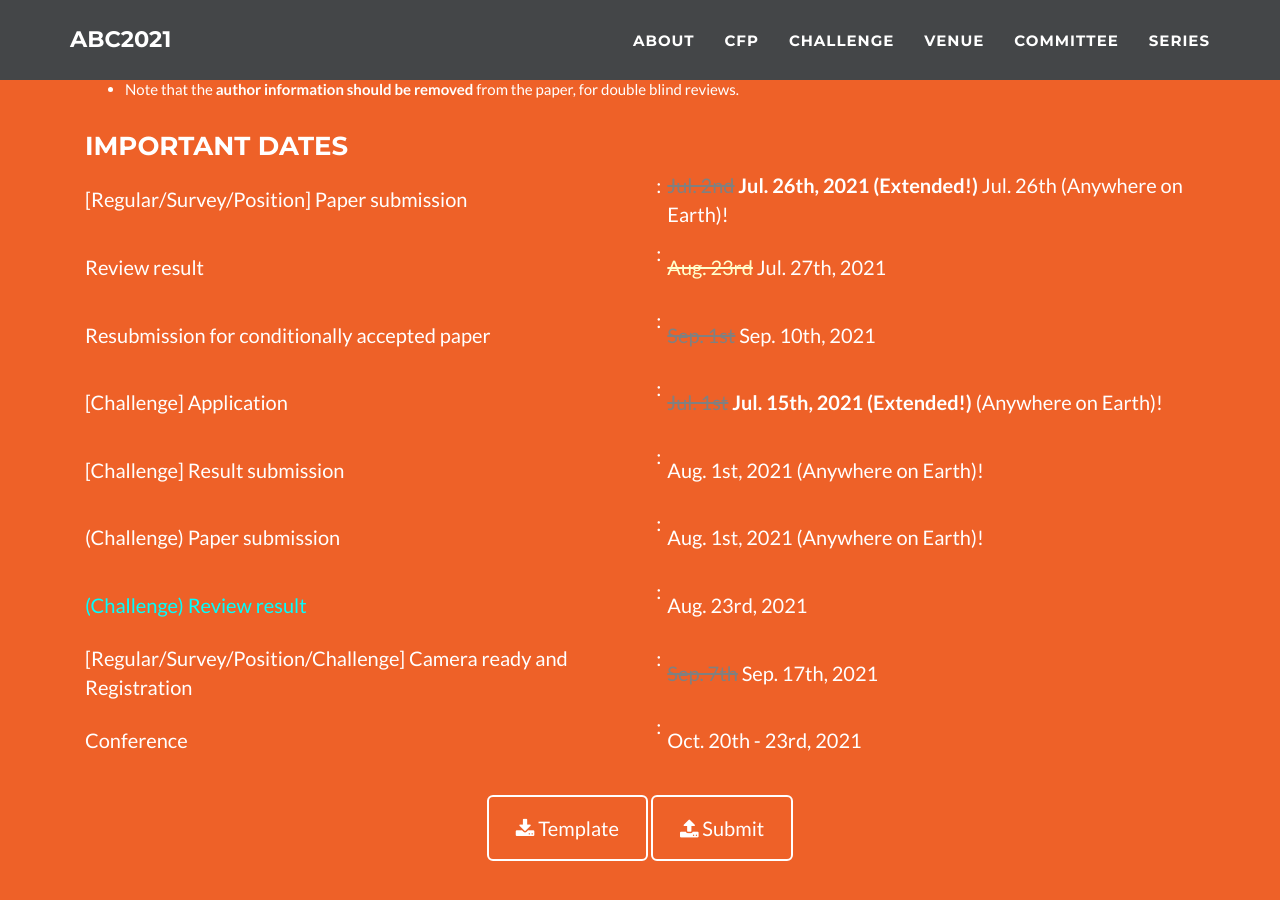
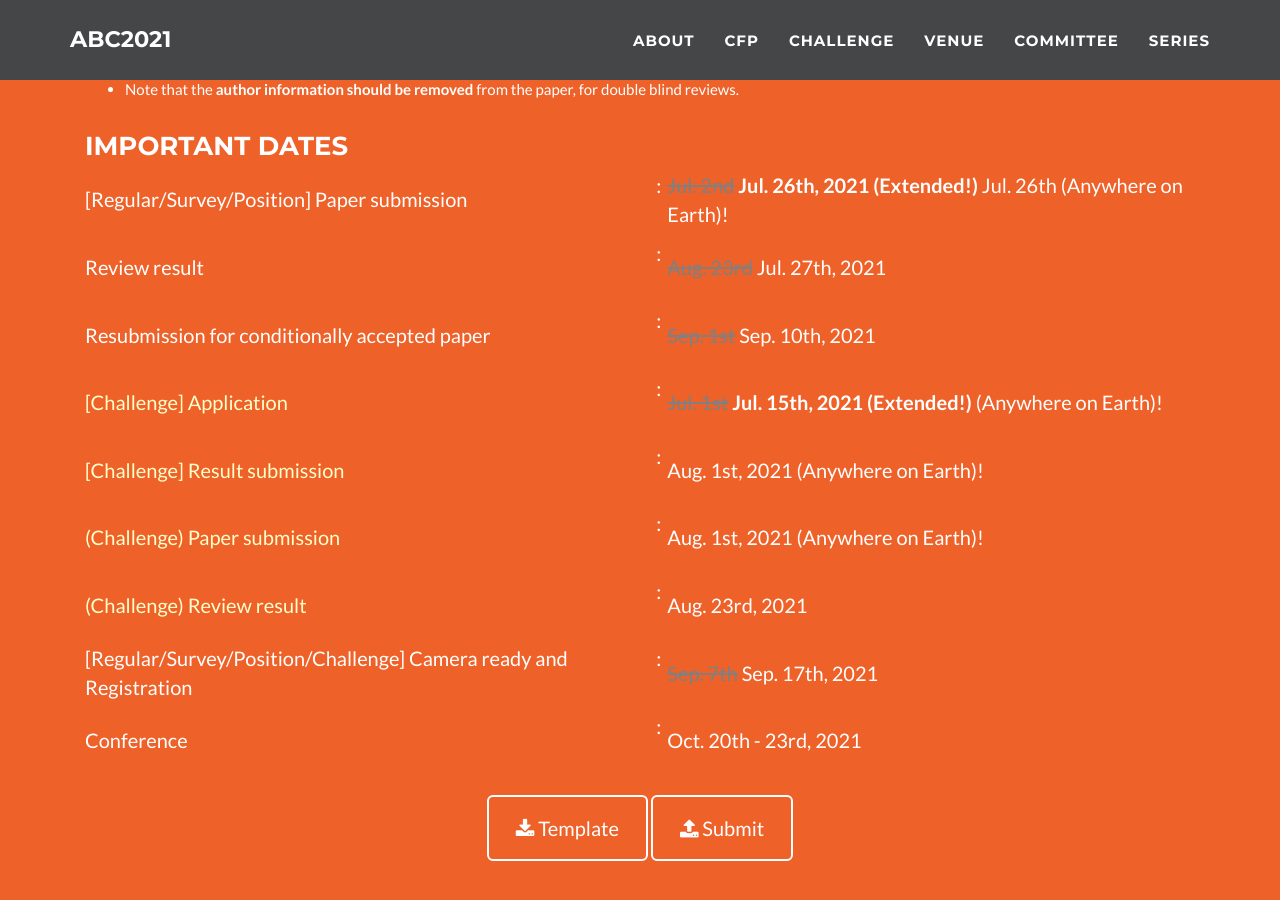
Before and after one commit to abc-research/abc-research.github.io, a Jekyll site: the page built from index.html, in a window 1280 px wide and 900 px high, scrolled down 2543 px. Built offline with Jekyll 4.4.1, drawn with Linux system fonts in a browser that asks for light colours.

Commit message:
Update _config.yml

```diff
--- a/_config.yml
+++ b/_config.yml
@@ -248,17 +248,17 @@ cfp:
     - name: "[Regular/Survey/Position] Paper submission"
       date: <strike style="color:gray">Jul. 2nd</strike><b> Jul. 26th, 2021 (Extended!)</b> Jul. 26th (Anywhere on Earth)!
     - name: "Review result"
-      date: <strike style="color:#FFFFCC">Aug. 23rd</strike> Jul. 27th, 2021
+      date: <strike style="color:gray">Aug. 23rd</strike> Jul. 27th, 2021
     - name: "Resubmission for conditionally accepted paper"
       date: <strike style="color:gray">Sep. 1st</strike> Sep. 10th, 2021
-    - name: "[Challenge] Application"
+    - name: <span style="color:#FFFFCC">[Challenge] Application</span>
       date: <strike style="color:gray">Jul. 1st</strike> <b> Jul. 15th, 2021 (Extended!)</b> (Anywhere on Earth)!
-    - name: "[Challenge] Result submission"
+    - name: <span style="color:#FFFFCC">[Challenge] Result submission</span>
       date: Aug. 1st, 2021 (Anywhere on Earth)!
 # Aug. 9th: review deadline
-    - name: "(Challenge) Paper submission"
+    - name: <span style="color:#FFFFCC">(Challenge) Paper submission</span>
       date: Aug. 1st, 2021 (Anywhere on Earth)!
-    - name: <span style="color:cyan">(Challenge) Review result</span>
+    - name: <span style="color:#FFFFCC">(Challenge) Review result</span>
       date: Aug. 23rd, 2021
     - name: "[Regular/Survey/Position/Challenge] Camera ready and Registration"
       date: <strike style="color:gray">Sep. 7th</strike> Sep. 17th, 2021
```
